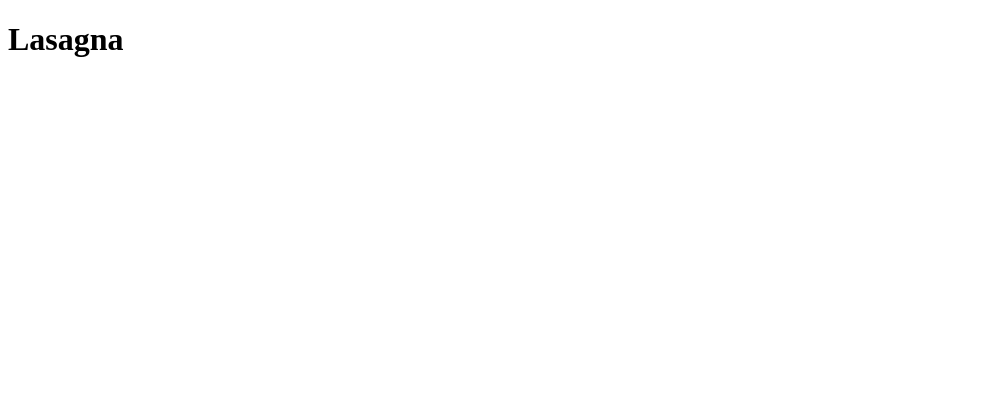
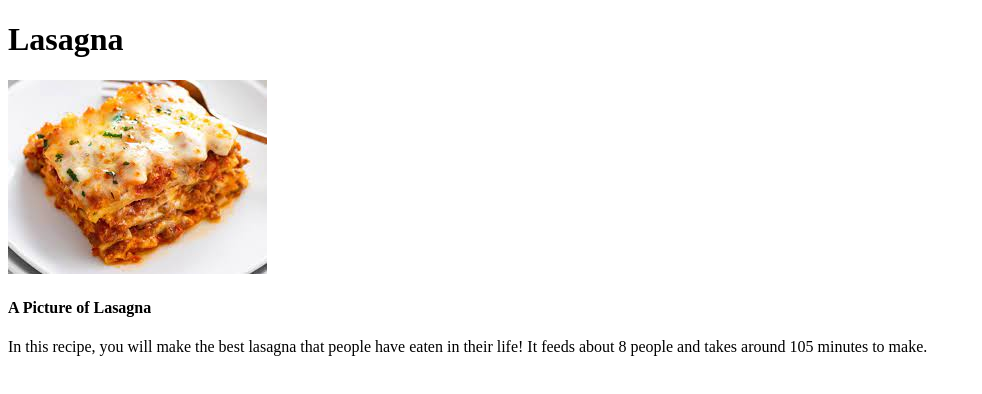
Before and after one commit to larry-qian/odin-recipes, a plain HTML site: page recipes/lasagna.html in a window 1280 px wide. Shown: the whole page, without its empty margins (0-982 px from the left). Drawn offline with Linux system fonts and the light colour scheme.

Commit message:
Added image, caption, and description for recipe
In Lasagna.html, I added a caption to describe the image that was also
added in this commit. The image is a picture of lasagna taken off of the
internet. The description for recipe is a short description, saying that
the reader will enjoy the recipe, how many people it feeds, and how long
it takes to make the recipe as well.

```diff
--- a/recipes/lasagna.html
+++ b/recipes/lasagna.html
@@ -8,5 +8,10 @@
 
     <body>
         <h1>Lasagna</h1>
+        <img src ="../images/lasagna.jpg" alt="a picture of lasagna">
+        <h4>A Picture of Lasagna</h4>
+        <p>In this recipe, you will make the best lasagna that people
+        have eaten in their life! It feeds about 8 people and takes
+        around 105 minutes to make.</p>
     </body>
 </html>
```
Also changed, not shown: images/lasagna.jpg (added).
